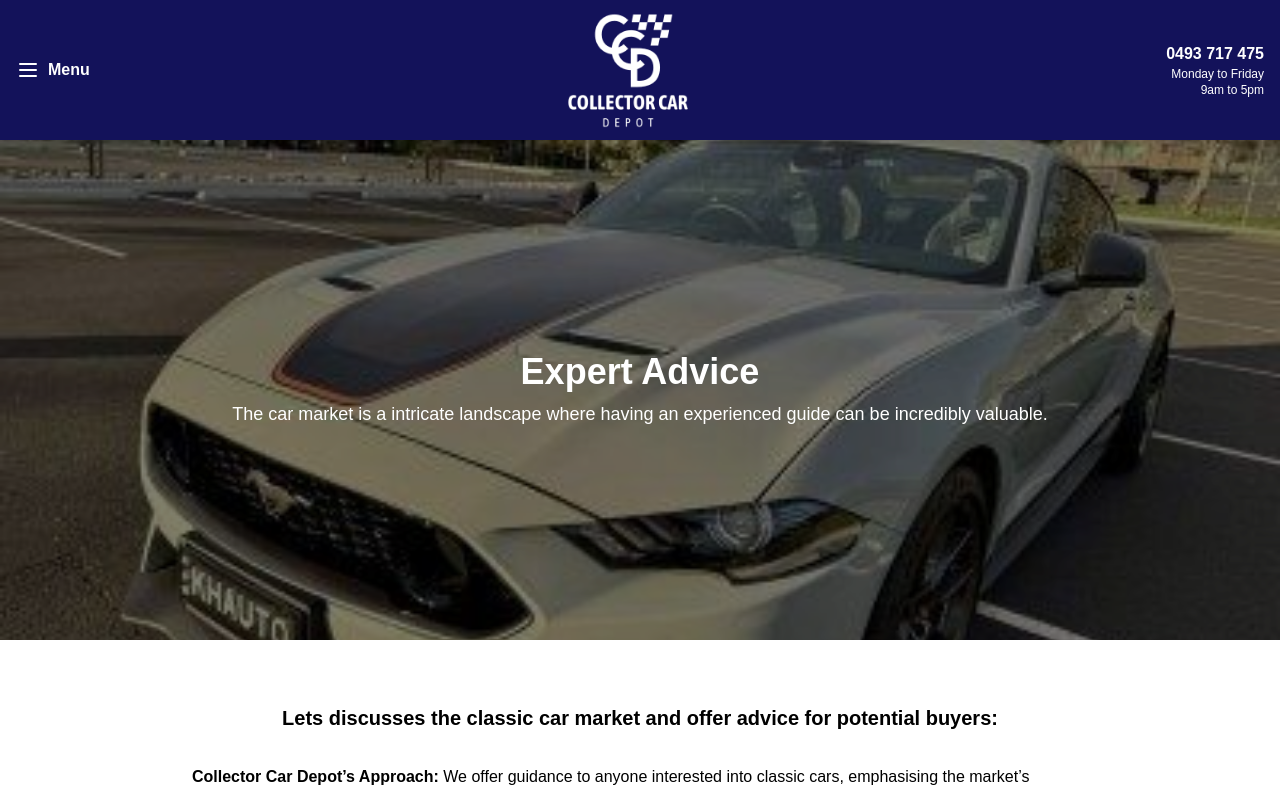
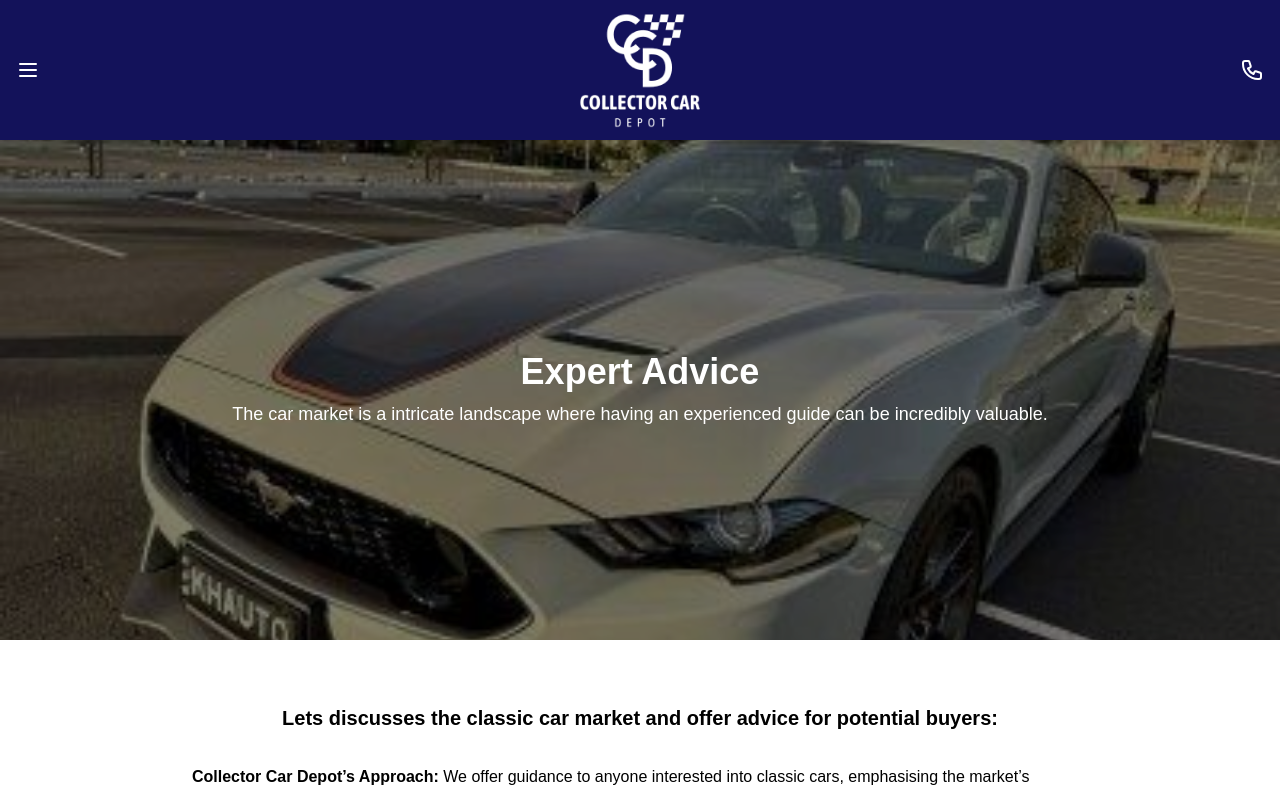
Before and after one commit to macworldgithub/collector-car, a Next.js app: page /ExpertAdvice in a window 1280 px wide. Shown: the top 794 px of the page. Built offline with nearby package versions, Linux system fonts and the light colour scheme.

Commit message:
Navbar UI updated

```diff
--- a/src/components/Navbar.tsx
+++ b/src/components/Navbar.tsx
@@ -81,7 +81,6 @@
             className="flex items-center space-x-2"
           >
             <Menu className="w-6 h-6" />
-            <span className="hidden sm:inline font-semibold">Menu</span>
           </button>
 
           {/* Center - Logo */}
@@ -98,10 +97,10 @@
 
           {/* Right - Contact */}
           <div className="flex items-center">
-            <a href="tel:+61493717475" className="flex flex-col items-end">
-              <span className="font-bold">0493 717 475</span>
-              <span className="text-xs">Monday to Friday</span>
-              <span className="text-xs">9am to 5pm</span>
+            <a href="tel:+61493717475" className="flex items-center">
+              <svg className="w-6 h-6" fill="none" stroke="currentColor" viewBox="0 0 24 24" xmlns="http://www.w3.org/2000/svg">
+                <path strokeLinecap="round" strokeLinejoin="round" strokeWidth="2" d="M3 5a2 2 0 012-2h3.28a1 1 0 01.948.684l1.498 4.493a1 1 0 01-.502 1.21l-2.257 1.13a11.042 11.042 0 005.516 5.516l1.13-2.257a1 1 0 011.21-.502l4.493 1.498a1 1 0 01.684.949V19a2 2 0 01-2 2h-1C9.716 21 3 14.284 3 6V5z"></path>
+              </svg>
             </a>
           </div>
         </div>
```
